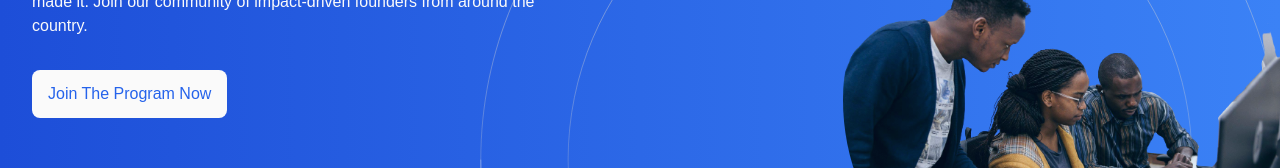
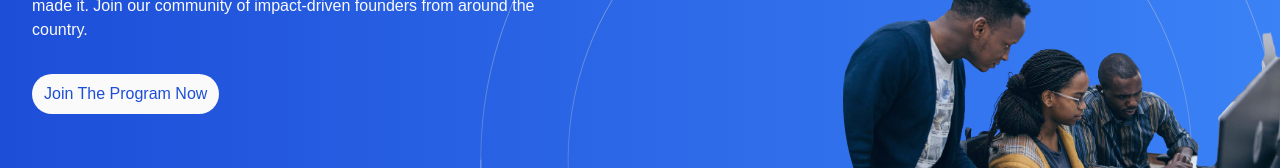
Before and after one commit to KadonWills/tic_foundation_website, a Next.js app: page /sap in a window 1280 px wide. Shown: the part 520-688 px from the top of the page. Built offline with nearby package versions, Linux system fonts and the light colour scheme.

Commit message:
Updated SAP hero button

```diff
--- a/components/SAP/hero.tsx
+++ b/components/SAP/hero.tsx
@@ -87,7 +87,7 @@ export default function Hero() {
           transition={{ duration: 0.5, delay: 0.8 }}
           className={styles.cta }>
           <motion.a
-            className="px-4 py-3 bg-neutral-50 hover:cursor-pointer text-blue-600 font-medium rounded-lg w-full lg:w-max mt-8 lg:mt-0"
+            className="px-3 py-2 bg-neutral-50 hover:cursor-pointer text-blue-700 dark:bg-yellow-600 dark:text-slate-900 font-medium rounded-full w-full lg:w-max mt-8 lg:mt-0"
             href='https://docs.google.com/forms/d/1m3S9AKbFxEXd2VIdyampszRbF_UNP-7IK8n3JeDipi4' target={'_blank'}
             whileHover={{ scale: 1.1, borderRadius: '50px' }}
             transition={{ duration: 0.2, ease: 'easeInOut' }}>
```
